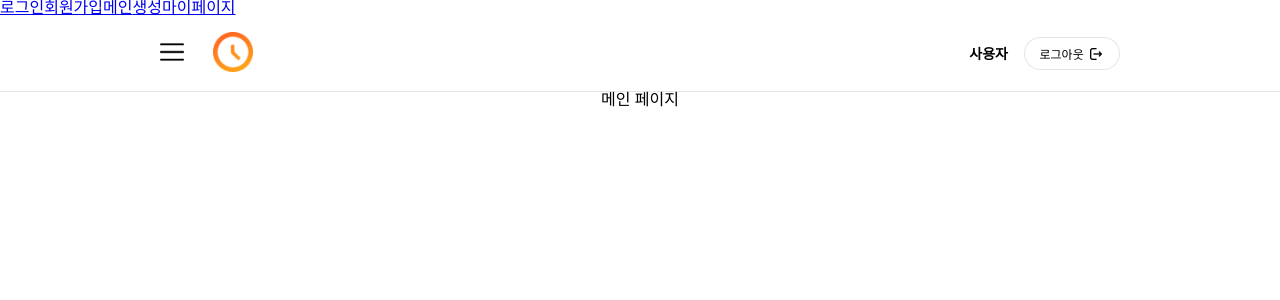
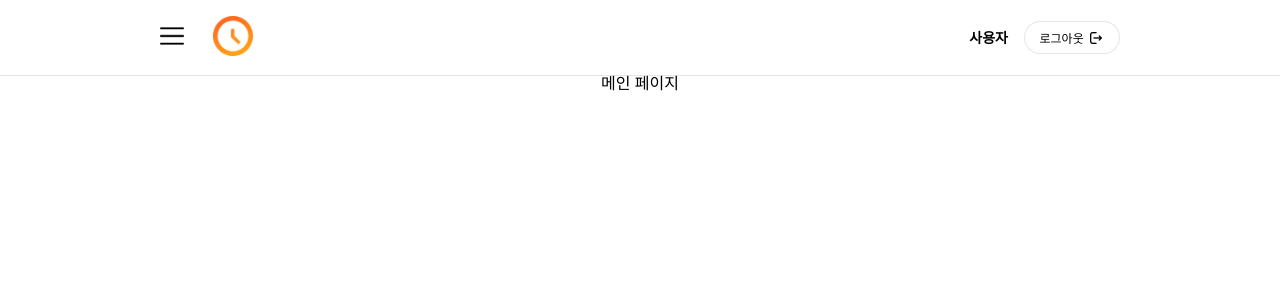
Before and after one commit to moimoimoimoim/frontend, a React (Vite) app: page /main in a window 1280 px wide. Shown: the top 300 px of the page. Built offline with nearby package versions, Linux system fonts and the light colour scheme; a web font is replaced by a local one.

Commit message:
사이드바 왼쪽에서 떨어진 버전

```diff
--- a/src/App.jsx
+++ b/src/App.jsx
@@ -23,13 +23,13 @@ function App() {
   return (
     <>
       {/* 네비게이션 추가 */}
-      <nav>
+      {/* <nav>
         <Link to="/">로그인</Link>
         <Link to="/signup">회원가입</Link>
         <Link to="/main">메인</Link>
         <Link to="/create">생성</Link>
         <Link to="/mypage">마이페이지</Link>
-      </nav>
+      </nav> */}
 
       <Routes>
         <Route element={<Layout />}>
--- a/src/components/Header.css
+++ b/src/components/Header.css
@@ -1,5 +1,5 @@
 header {
-  width: 100;
+  width: 100%;
   border-bottom: 1px solid rgba(0, 0, 0, 0.1);
   padding: 1rem 10rem;
   display: flex;
--- a/src/components/MainPage/MainPage.css
+++ b/src/components/MainPage/MainPage.css
@@ -0,0 +1,20 @@
+.sidebar-no {
+  position: fixed;
+  top: 0;
+  left: 0;
+  width: 160px;
+  height: 100%;
+  background-color: #ffffff;
+  z-index: 1;
+}
+
+.sidebar-line {
+  position: fixed;
+  top: 0;
+  left: 0;
+  width: 160px;
+  height: 76px;
+  /* background-color: red; */
+  border-bottom: 1px solid rgba(0, 0, 0, 0.1);
+  z-index: 1;
+}
--- a/src/components/MainPage/Sidebar.css
+++ b/src/components/MainPage/Sidebar.css
@@ -1,7 +1,7 @@
 .sidebar {
   position: fixed;
   top: 0;
-  left: 0;
+  left: 10rem;
   width: 270px;
   height: 100%;
   background: #fcfcfc;
--- a/src/pages/MainPage.jsx
+++ b/src/pages/MainPage.jsx
@@ -1,4 +1,5 @@
 import { Outlet } from "react-router-dom";
+import "../components/MainPage/MainPage.css";
 
 const MainPage = () => {
   return (
@@ -6,6 +7,9 @@ const MainPage = () => {
       <div className="main-content">
         <Outlet /> {/* 메인페이지 내부에서 이동 시 해당 컴포넌트 렌더링 */}
       </div>
+      <div className="sidebar-no">
+        <p className="sidebar-line"></p>
+      </div>
       <h1>메인 페이지</h1>
     </div>
   );
```
